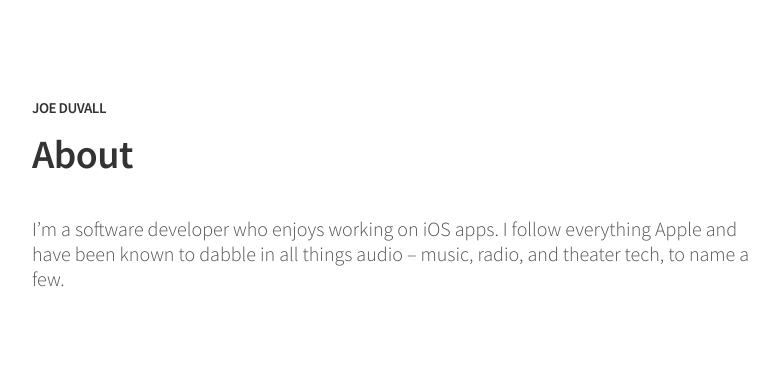
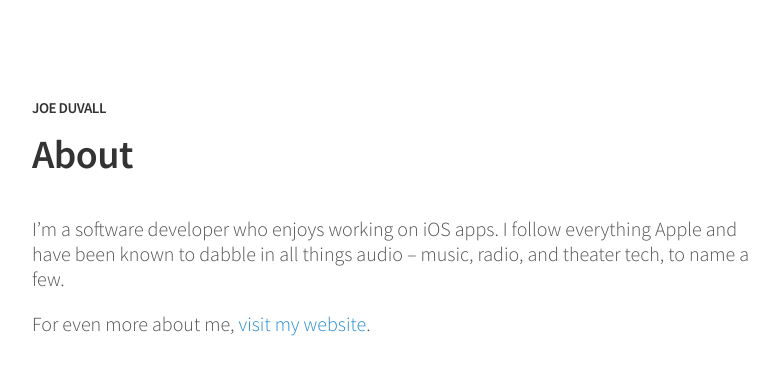
Before and after one commit to joeduvall4/joeduvall4.github.io.old, a Jekyll site: the page built from about.md, in a window 1280 px wide. Shown: the top 375 px of the page, without its empty margins (248-1027 px from the left). Built offline with Jekyll 4.4.1, drawn with Linux system fonts in a browser that asks for light colours.

Commit message:
Mirroring from Micro.blog.

```diff
--- a/about.md
+++ b/about.md
@@ -3,6 +3,8 @@ title: "About"
 permalink: "/about/"
 layout: page
 order: 1
-date: 2018-04-25 15:00:34 -0700
+date: 2018-04-25 15:01:41 -0700
 ---
 I'm a software developer who enjoys working on iOS apps. I follow everything Apple and have been known to dabble in all things audio – music, radio, and theater tech, to name a few.
+
+For even more about me, [visit my website](https://joe.duvall.me).
```
